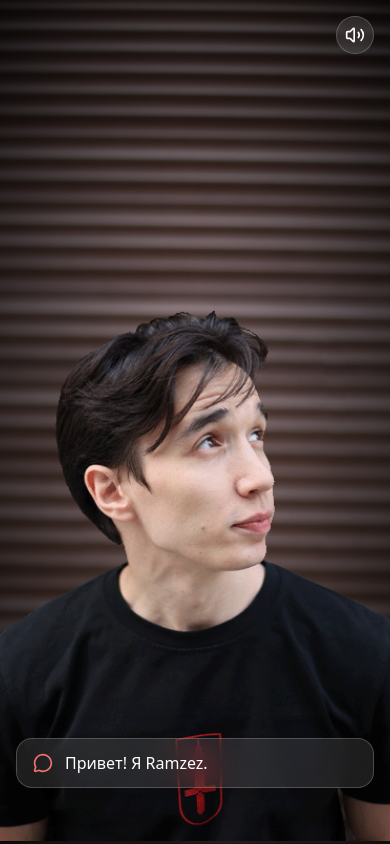
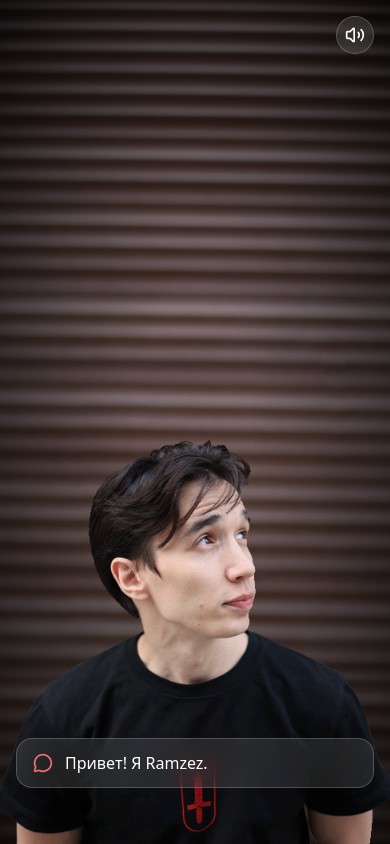
Before and after one commit to Ramzezzzzz/ramzez-portfolio, a React app: page / in a window 390 px wide. Built offline with nearby package versions, Linux system fonts and the light colour scheme; the HTML template or start-up script is replaced by a standard one.

Commit message:
Подгоняем размеры на мобилке

```diff
--- a/src/pages/HomePage.jsx
+++ b/src/pages/HomePage.jsx
@@ -192,8 +192,8 @@ export default function HomePage() {
               : "max-h-[80vh] hover:scale-[1.02]"
           }`}
           style={{
-            marginBottom: isMobile ? "-5px" : "-40px",
-            transform: isMobile ? "scale(1.05)" : "none",
+            marginBottom: isMobile ? "-8px" : "-40px",
+            transform: isMobile ? "scale(0.8)" : "none",
             transformOrigin: "bottom center",
           }}
           onClick={nextDialogue}
```
